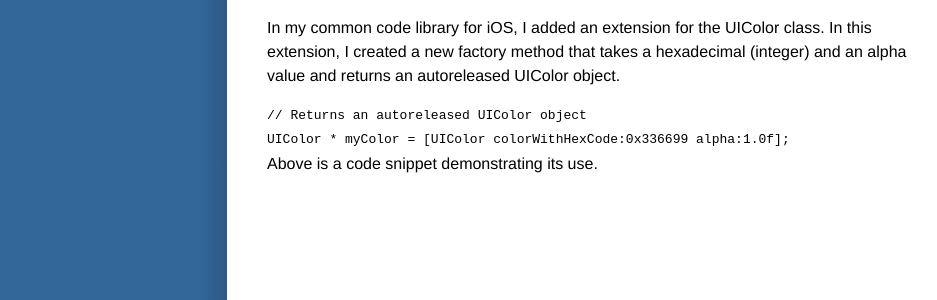
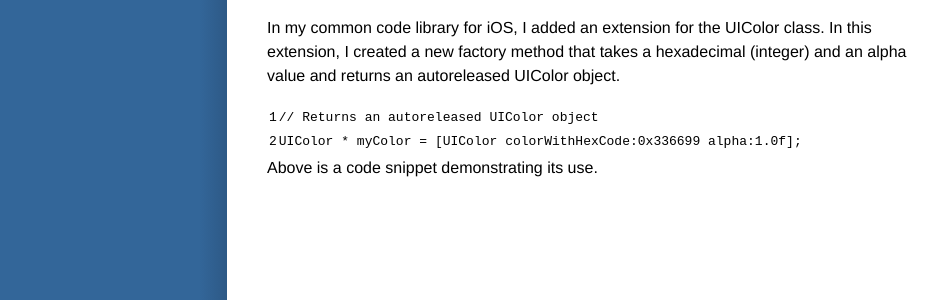
Before and after one commit to communitytlv/cocoahero.github.com, a Jekyll site: the page built from _posts/2011-04-08-Using-Hex-Codes-With-UIColor.md, in a window 1280 px wide. Shown: the part 347-647 px from the top of the page, without its empty margins (48-985 px from the left). Built offline with Jekyll 4.4.1, drawn with Linux system fonts in a browser that asks for light colours.

Commit message:
Use jekyll highlight liquid tags

````diff
--- a/_posts/2011-04-08-Using-Hex-Codes-With-UIColor.md
+++ b/_posts/2011-04-08-Using-Hex-Codes-With-UIColor.md
@@ -10,9 +10,9 @@
 
 In my common code library for iOS, I added an extension for the UIColor class.  In this extension, I created a new factory method that takes a hexadecimal (integer) and an alpha value and returns an autoreleased UIColor object.
 
-```Objective-C
+{% highlight objective-c linenos %}
 // Returns an autoreleased UIColor object
 UIColor * myColor = [UIColor colorWithHexCode:0x336699 alpha:1.0f];
-```
+{% endhighlight %}
 
 Above is a code snippet demonstrating its use.
````
